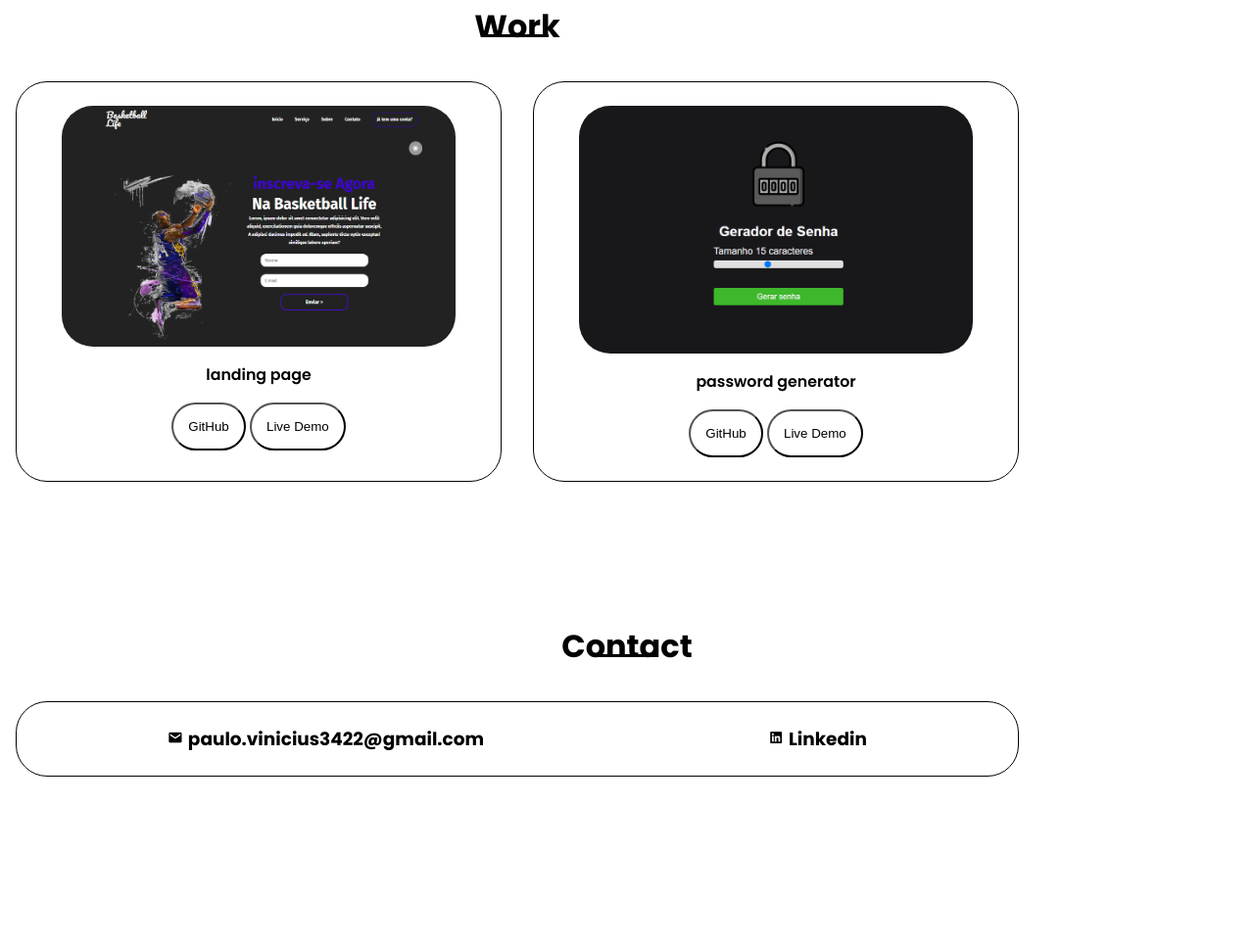
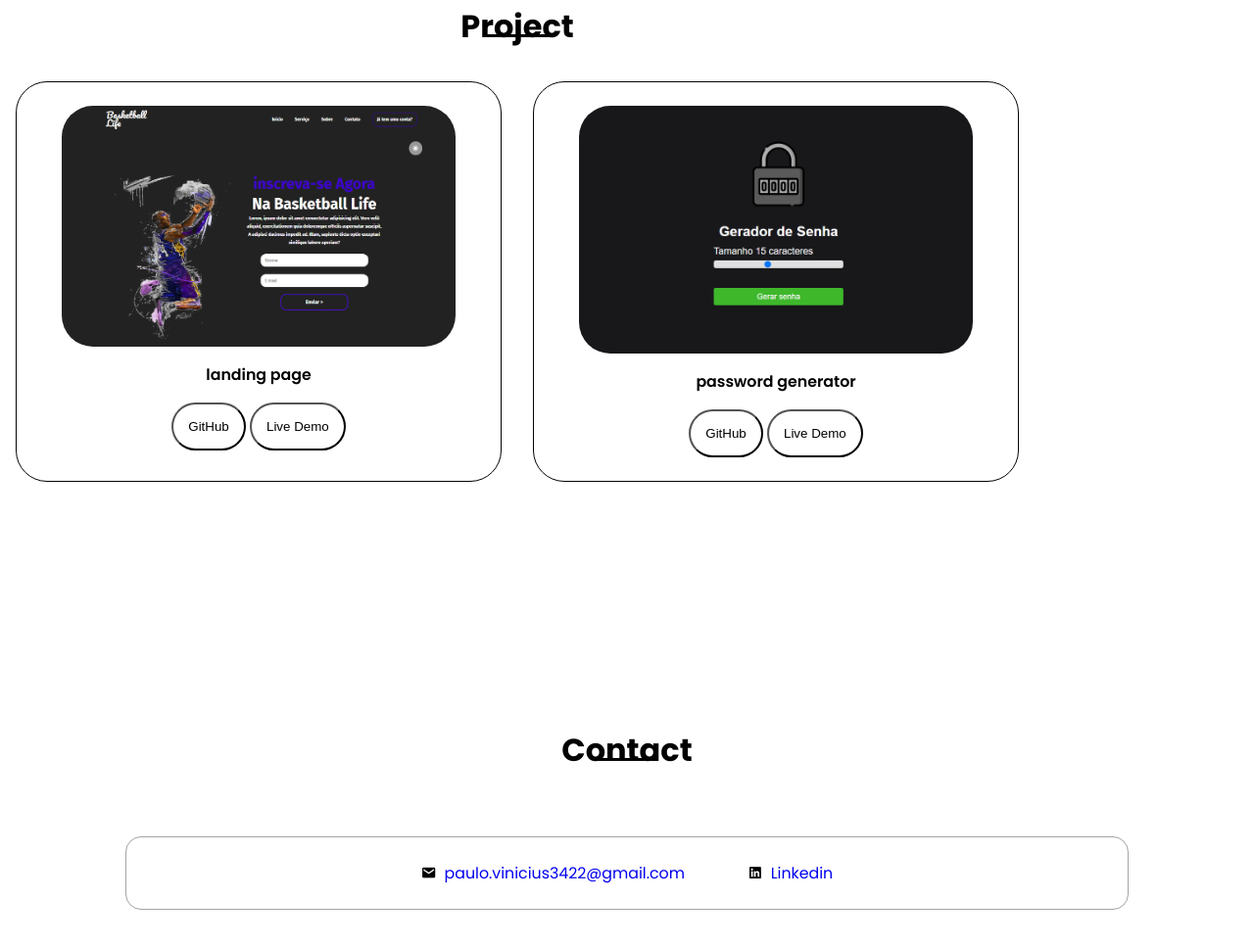
Before and after one commit to viniciusslopes/Portifolio, a plain HTML site: page index.html in a window 1280 px wide. Shown: the part 2640-3607 px from the top of the page at 98% size. Before the commit the page ends 3481 px from the top, so only its background shows below. Drawn offline with nearby package versions, Linux system fonts and the light colour scheme.

Commit message:
add contact

```diff
--- a/assets/css/styles.css
+++ b/assets/css/styles.css
@@ -139,7 +139,7 @@ img {
     top: 0;
     left: 0;
     z-index: var(--z-fixed);
-    background-color:#FFF;
+    background-color: #FFF;
     box-shadow: 0 1px 4px rgba(35, 35, 35, 0.15);
 }
 
@@ -194,11 +194,11 @@ img {
 }
 
 .nav__logo {
-    color:#000000;
+    color: #000000;
 }
 
 .nav__toggle {
-    color:#000000;
+    color: #000000;
     cursor: pointer;
     font-size: 24px;
 }
@@ -255,7 +255,7 @@ img {
     width: max-content;
     margin: var(--mb-2);
     font-size: 24px;
-    color:  var(--firts-color);
+    color: var(--firts-color);
 }
 
 .home__social-icon:hover {
@@ -335,8 +335,8 @@ img {
 
 /* === SKILLS ===*/
 
-.skills{
-   position: relative;
+.skills {
+    position: relative;
 }
 
 .skills__container {
@@ -344,7 +344,7 @@ img {
     text-align: center;
 }
 
-.details-container{
+.details-container {
     padding: 24px;
     flex: 1;
     border-radius: 32px;
@@ -352,13 +352,13 @@ img {
     text-align: center;
 }
 
-.experience-sub-title{
+.experience-sub-title {
     font-weight: var(--font-semi);
     font-size: 28px;
     margin-bottom: var(--mb-4);
 }
 
-.experience-details-container{
+.experience-details-container {
     display: flex;
     justify-content: center;
     flex-direction: column;
@@ -368,17 +368,18 @@ h3 {
     margin: 0;
 }
 
-.skills__social-icon{
+.skills__social-icon {
     width: max-content;
     font-size: 24px;
     color: #000000;
     cursor: pointer;
 }
 
-.skills__social-icon:hover{
+.skills__social-icon:hover {
     color: #004eeb;
 }
-.article-contianer{
+
+.article-contianer {
     display: flex;
     text-align: initial;
     flex-wrap: wrap;
@@ -397,7 +398,7 @@ article {
 
 /* === WORK ===*/
 
-.work{
+.work {
     text-align: center;
     position: relative;
 }
@@ -419,20 +420,20 @@ article {
     font-size: 100%;
 }
 
-.project-img{
+.project-img {
     border-radius: 32px;
     width: 90%;
     height: 90%;
     transition: 1s;
 }
 
-.project-img:hover{
+.project-img:hover {
     transform: scale(1.1);
     transition: 1s;
 }
 
 .project-btn {
-    border-color:rgb(0, 0, 0) ;
+    border-color: rgb(0, 0, 0);
     padding: 15px;
     border-radius: 32px;
     background: transparent;
@@ -449,25 +450,38 @@ article {
 }
 
 /* === CONTACT ===*/
-
-.info-container{
+.contact {
     display: flex;
-    justify-content: space-around;
-    align-items: center;
-    padding: 24px;
-    border-radius: 32px;
-    border: 1.6px solid rgb(0, 0, 0);
-    text-align: center;
-    flex-wrap: wrap;
-    gap: 30px;
-
+    justify-content: center;
+    flex-direction: column;
+    height: 70vh;
 }
 
-.email,
-.linkedin{
+.contact__container {
+    display: flex;
+    justify-content: center;
+    border-radius: 16px;
+    border: 1.6px solid rgb(53, 53, 53);
+    border-color: rgb(163, 163, 163);
+    background: (250, 250, 250);
+    margin: 32px auto;
+    padding: 8px;
+    flex-wrap: wrap;
+}
+
+
+
+.contact-info-cotainer{
     display: flex;
     align-items: center;
-    gap: 5px;
+    justify-content: center;
+    margin: 16px;
+    gap: 8px;
+}
+
+
+.contact-info-cotainer p {
+   text-decoration: none;
 }
 
 /* === FOOTER ===*/
--- a/index.html
+++ b/index.html
@@ -141,7 +141,7 @@
 
         <!-- ==== WORK ==== -->
         <section class="work section" id="work">
-            <h2 class="section-title bd-grid">Work</h2>
+            <h2 class="section-title bd-grid">Project</h2>
 
             <div class="work__container bd-grid">
                 <div class="details-container color-container">
@@ -182,16 +182,16 @@
         <h2 class="section-title">Contact</h2>
 
         <div class="contact__container bd-grid">
-               <div class="info-container">
-                <div class="email">
-                    <i class='bx bxs-envelope' ></i>
-                    <h3>paulo.vinicius3422@gmail.com</h3>
-                   </div>
-                   <div class="linkedin">
-                    <i class='bx bxl-linkedin-square' ></i>
-                    <h3>Linkedin</h3>
-                   </div>
-               </div>
+            <div class="contact-info-cotainer">
+                <i class='bx bxs-envelope' ></i>
+                <p><a href="mailto:paulo.vinicius3422@gmail.com">paulo.vinicius3422@gmail.com</a></p>
+            </div>
+
+            <div class="contact-info-cotainer">
+                <i class='bx bxl-linkedin-square' ></i>
+                <p><a href="https://www.linkedin.com/in/vin%C3%ADcius-santos-developer/" target="_blank">Linkedin</a></p>
+            </div>
+            </div>
         </div>
     </section>
     <!-- ==== FOOTER ==== -->
```
Also changed, not shown: assets/img/email.png (added), assets/img/linkedin.png (added).
